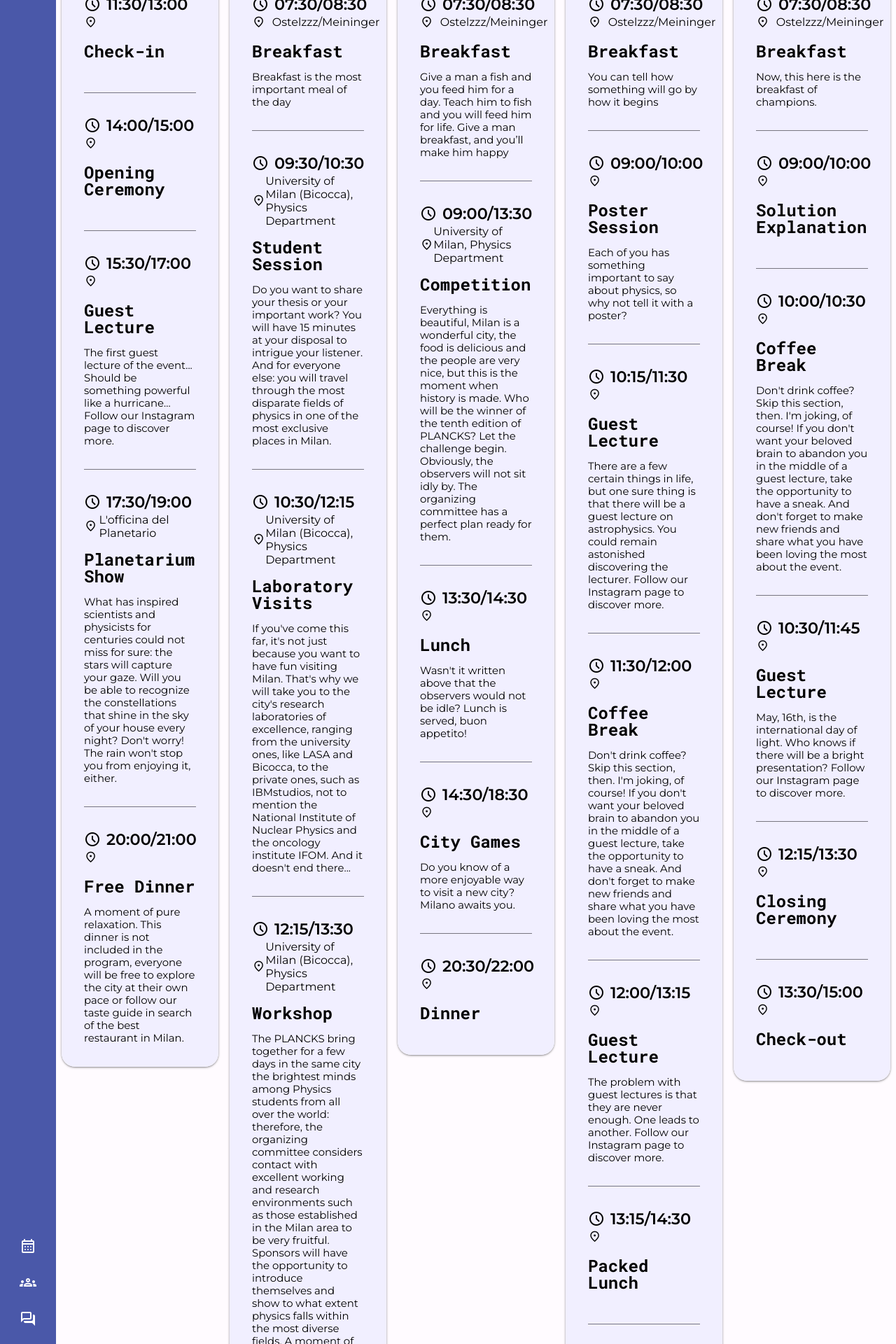
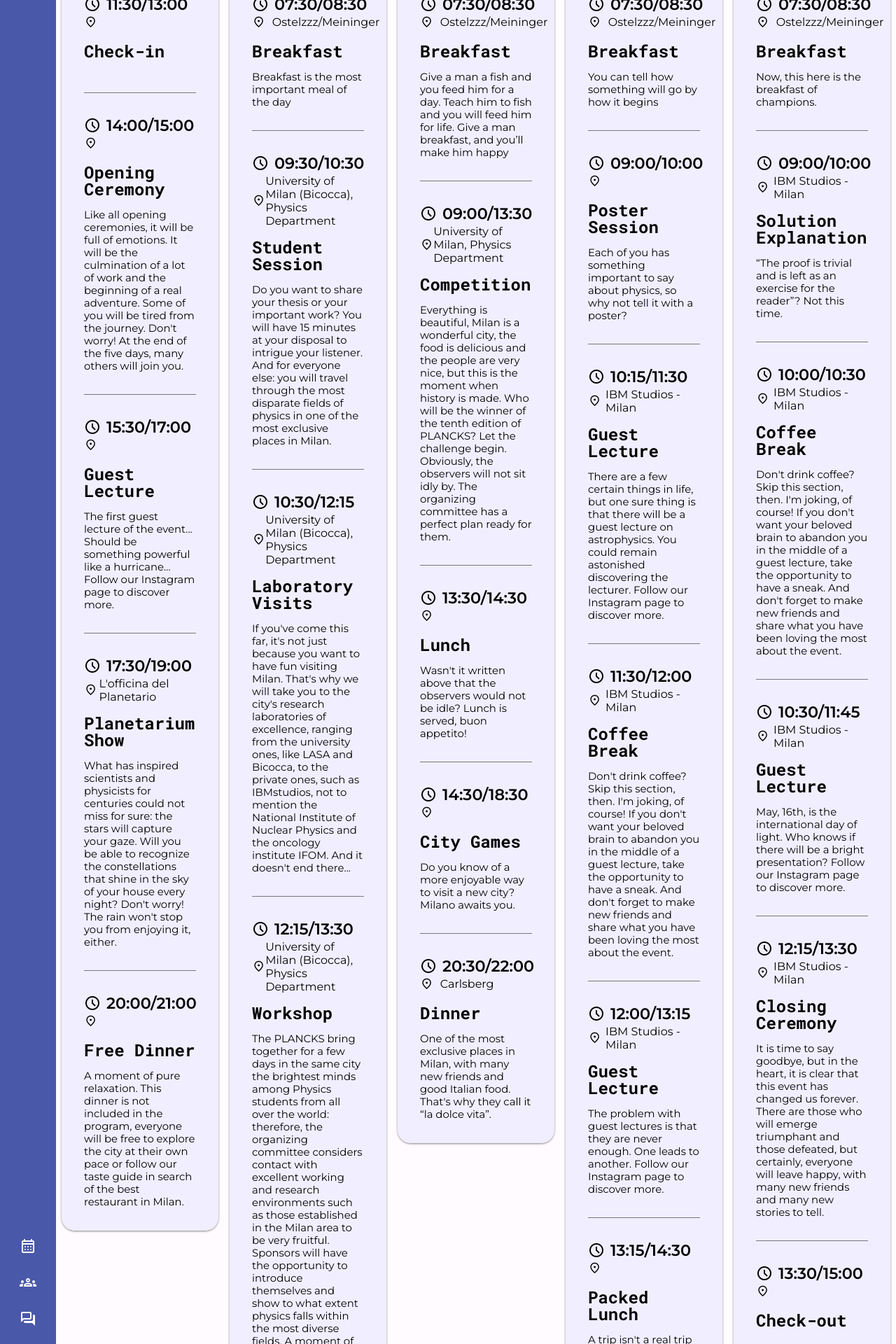
Before and after one commit to gfusarbassini/ht56f4y, a Jekyll site: the page built from schedule.html, in a window 1280 px wide. Shown: the part 470-2390 px from the top of the page at 70% size. Built offline with Jekyll 4.4.1, drawn with Linux system fonts in a browser that asks for light colours; nearby versions of some CDN libraries; some of the changed text lies outside the part shown.

Commit message:
Schedule filling

```diff
--- a/_data/schedule.yml
+++ b/_data/schedule.yml
@@ -10,7 +10,7 @@ schedule:
        link: ""
 
      - title: Opening Ceremony
-       description: ""
+       description: "Like all opening ceremonies, it will be full of emotions. It will be the culmination of a lot of work and the beginning of a real adventure. Some of you will be tired from the journey. Don't worry! At the end of the five days, many others will join you."
        time: "14:00/15:00"
        location:
        link: ""
@@ -86,14 +86,14 @@ schedule:
      - title: Dinner
        description: ""
        time: "19:00/20:00"
-       location:
-       link: ""
+       location: "Milan Conservatory"
+       link: "https://goo.gl/maps/aPFG6weN1s7PrWRx7"
 
      - title: Concert
        description: "Nietzsche said: “Without music, life would be a mistake”; Plancks as well. The Organizing Committee certainly cannot contradict a great philosopher like him. So here's the music, the classical one. In the splendid venue of the Milan Conservatory, the youth orchestra will offer a wonderful concert."
        time: "20:30/22:00"
-       location:
-       link: ""
+       location: "Milan Conservatory"
+       link: "https://goo.gl/maps/aPFG6weN1s7PrWRx7"
 
  - day: 3
    date: Sunday, 14<span class="super">th</span>
@@ -124,10 +124,10 @@ Obviously, the observers will not sit idly by. The organizing committee has a pe
        link: ""
 
      - title: Dinner
-       description: ""
+       description: "One of the most exclusive places in Milan, with many new friends and good Italian food. That's why they call it “la dolce vita”."
        time: "20:30/22:00"
-       location:
-       link: ""
+       location: "Carlsberg"
+       link: "https://goo.gl/maps/8UfC4cWnBtqanCrn8"
 
  - day: 4
    date: Monday, 15<span class="super">th</span>
@@ -146,23 +146,23 @@ Obviously, the observers will not sit idly by. The organizing committee has a pe
      - title: Guest Lecture
        description: "There are a few certain things in life, but one sure thing is that there will be a guest lecture on astrophysics. You could remain astonished discovering the lecturer. Follow our Instagram page to discover more."
        time: "10:15/11:30"
-       location:
-       link: ""
+       location: "IBM Studios - Milan"
+       link: "https://goo.gl/maps/mTzp3DNuJ5GiJWN27"
 
      - title: Coffee Break
        description: "Don't drink coffee? Skip this section, then. I'm joking, of course! If you don't want your beloved brain to abandon you in the middle of a guest lecture, take the opportunity to have a sneak. And don't forget to make new friends and share what you have been loving the most about the event."
        time: "11:30/12:00"
-       location:
-       link: ""
+       location: "IBM Studios - Milan"
+       link: "https://goo.gl/maps/mTzp3DNuJ5GiJWN27"
 
      - title: Guest Lecture
        description: "The problem with guest lectures is that they are never enough. One leads to another. Follow our Instagram page to discover more."
        time: "12:00/13:15"
-       location:
-       link: ""
+       location: "IBM Studios - Milan"
+       link: "https://goo.gl/maps/mTzp3DNuJ5GiJWN27"
 
      - title: Packed Lunch
-       description: ""
+       description: "A trip isn't a real trip without a packed lunch."
        time: "13:15/14:30"
        location:
        link: ""
@@ -174,16 +174,16 @@ Obviously, the observers will not sit idly by. The organizing committee has a pe
        link: ""
 
      - title: Social Dinner
-       description: "One of the most exclusive places in Milan, with many new friends and good Italian food. That's why they call it “la dolce vita”."
+       description: "It's what happens tonight that will remain in your heart. Just choose the right people to spend it with."
        time: "20:00/21:00"
-       location:
-       link: ""
+       location: "IBM Studios - Milan"
+       link: "https://goo.gl/maps/mTzp3DNuJ5GiJWN27"
 
      - title: Social Activities
        description: "Is it luck or do you really know them all? Test yourself with the hilarious AISF games."
        time: "21:00/22:30"
-       location:
-       link: ""
+       location: IBM Studios - Milan
+       link: "https://goo.gl/maps/mTzp3DNuJ5GiJWN27"
 
  - day: 5
    date: Tuesday, 16<span class="super">th</span>
@@ -194,28 +194,28 @@ Obviously, the observers will not sit idly by. The organizing committee has a pe
        location: <a href="https://www.google.it/maps/place/Ostelzzz/@45.4775614,9.2101122,17z/data=!3m1!4b1!4m8!3m7!1s0x4786c762c8e488f9:0x35d2ccacc531ce8b!5m2!4m1!1i2!8m2!3d45.4775614!4d9.2101122">Ostelzzz </a>/<a href="https://www.google.it/maps/place/MEININGER/@45.4863366,9.2387289,17z/data=!3m2!4b1!5s0x4786c6561477f1fb:0xcfe4a04ce1b06139!4m8!3m7!1s0x4786c713ce25bbef:0x57d978d2eb31daba!5m2!4m1!1i2!8m2!3d45.4863366!4d9.2387289"> Meininger</a>
 
      - title: Solution Explanation
-       description: ""
+       description: "“The proof is trivial and is left as an exercise for the reader”? Not this time. "
        time: "09:00/10:00"
-       location:
-       link: ""
+       location: IBM Studios - Milan
+       link: "https://goo.gl/maps/mTzp3DNuJ5GiJWN27"
 
      - title: Coffee Break
        description: "Don't drink coffee? Skip this section, then. I'm joking, of course! If you don't want your beloved brain to abandon you in the middle of a guest lecture, take the opportunity to have a sneak. And don't forget to make new friends and share what you have been loving the most about the event."
        time: "10:00/10:30"
-       location:
-       link: ""
+       location: IBM Studios - Milan
+       link: "https://goo.gl/maps/mTzp3DNuJ5GiJWN27"
 
      - title: Guest Lecture
        description: "May, 16th, is the international day of light. Who knows if there will be a bright presentation? Follow our Instagram page to discover more."
        time: "10:30/11:45"
-       location:
-       link: ""
+       location: IBM Studios - Milan
+       link: "https://goo.gl/maps/mTzp3DNuJ5GiJWN27"
 
      - title: Closing Ceremony
-       description: ""
+       description: "It is time to say goodbye, but in the heart, it is clear that this event has changed us forever. There are those who will emerge triumphant and those defeated, but certainly, everyone will leave happy, with many new friends and many new stories to tell."
        time: "12:15/13:30"
-       location:
-       link: ""
+       location: IBM Studios - Milan
+       link: "https://goo.gl/maps/mTzp3DNuJ5GiJWN27"
 
      - title: Check-out
        description: ""
```
